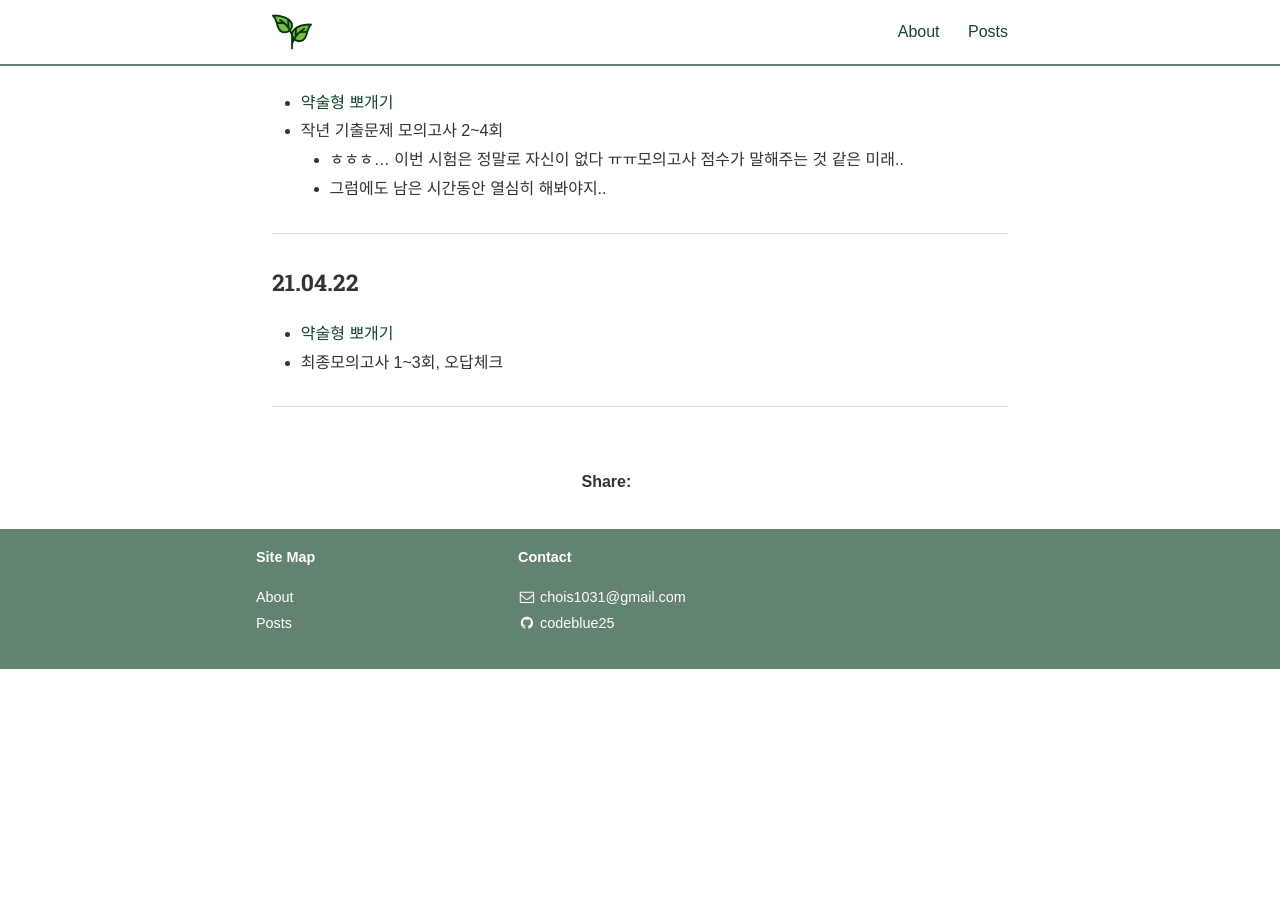
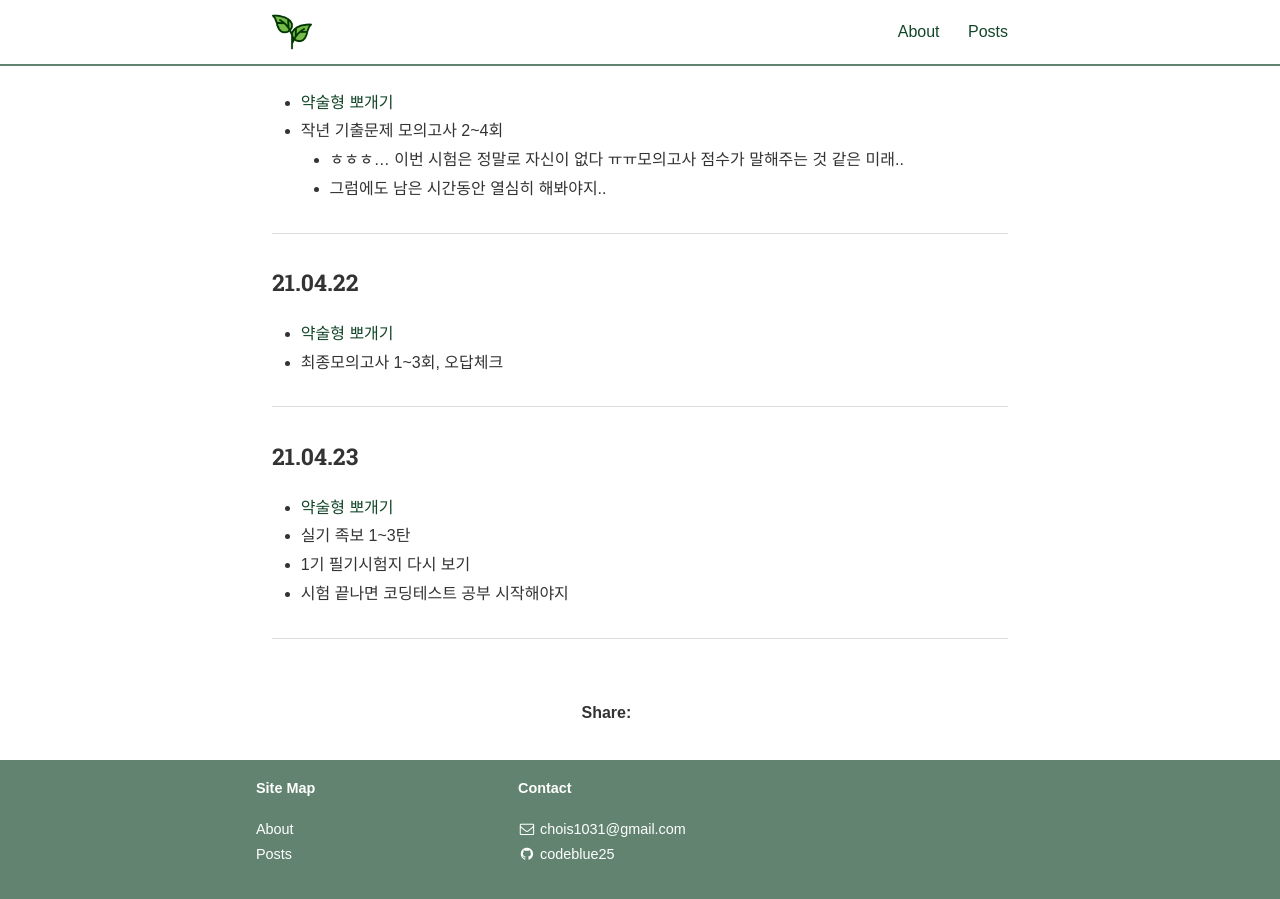
Before and after one commit to codeblue25/codeblue25.github.io, a Jekyll site: the page built from _posts/2021-04-18-0424.md, in a window 1280 px wide and 900 px high, scrolled down 1094 px. Built offline with Jekyll 4.4.1, drawn with Linux system fonts in a browser that asks for light colours; nearby versions of some CDN libraries; some web fonts are replaced; a style sheet for code colours, icons or effects is not loaded; before the commit the page ends 1763 px from its top, so only the background shows below that.

Commit message:
210423 TIL

```diff
--- a/_posts/2021-04-18-0424.md
+++ b/_posts/2021-04-18-0424.md
@@ -49,3 +49,12 @@ categories: TIL
 * 최종모의고사 1~3회, 오답체크
 
 ---
+
+<h3>21.04.23</h3>
+
+* [약술형 뽀개기](https://cafe.naver.com/soojebi)
+* 실기 족보 1~3탄
+* 1기 필기시험지 다시 보기
+* 시험 끝나면 코딩테스트 공부 시작해야지
+
+---
```
